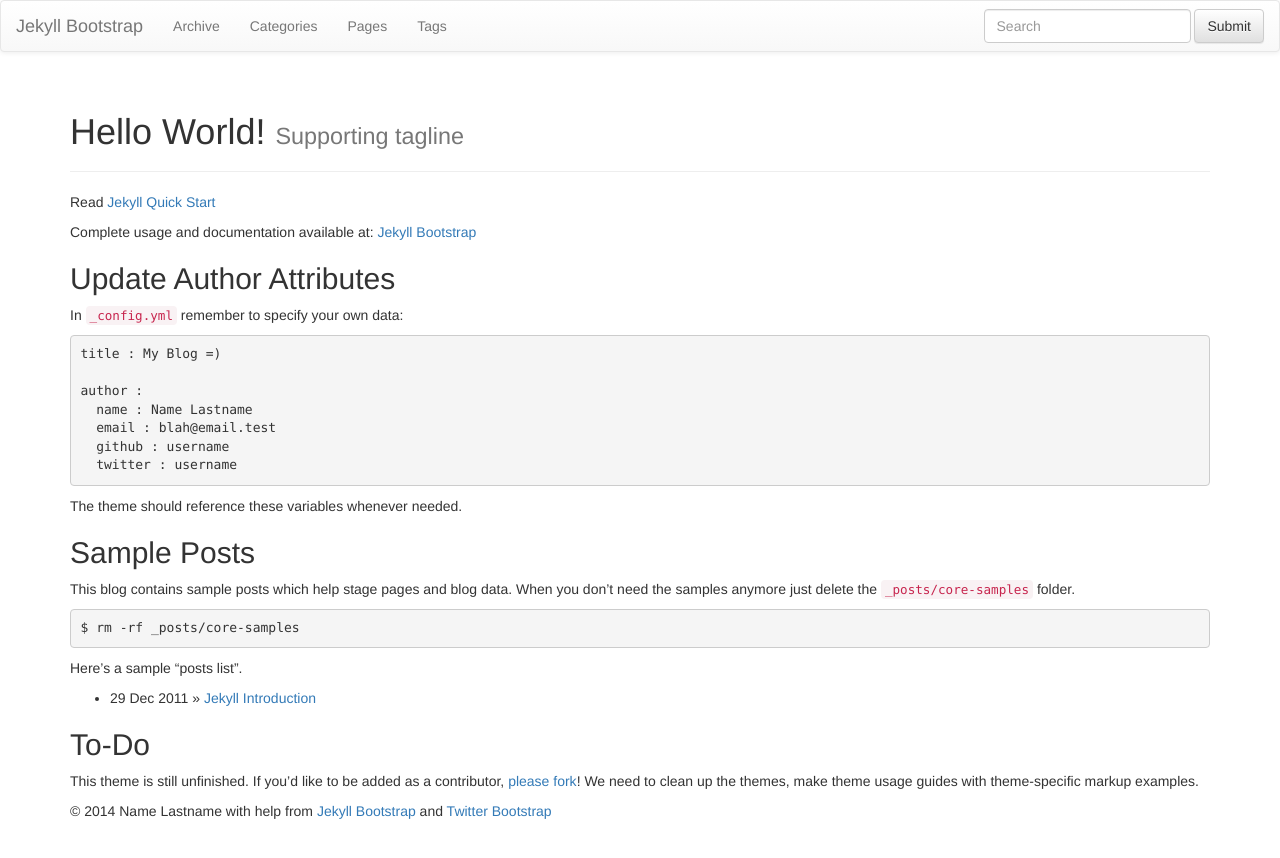
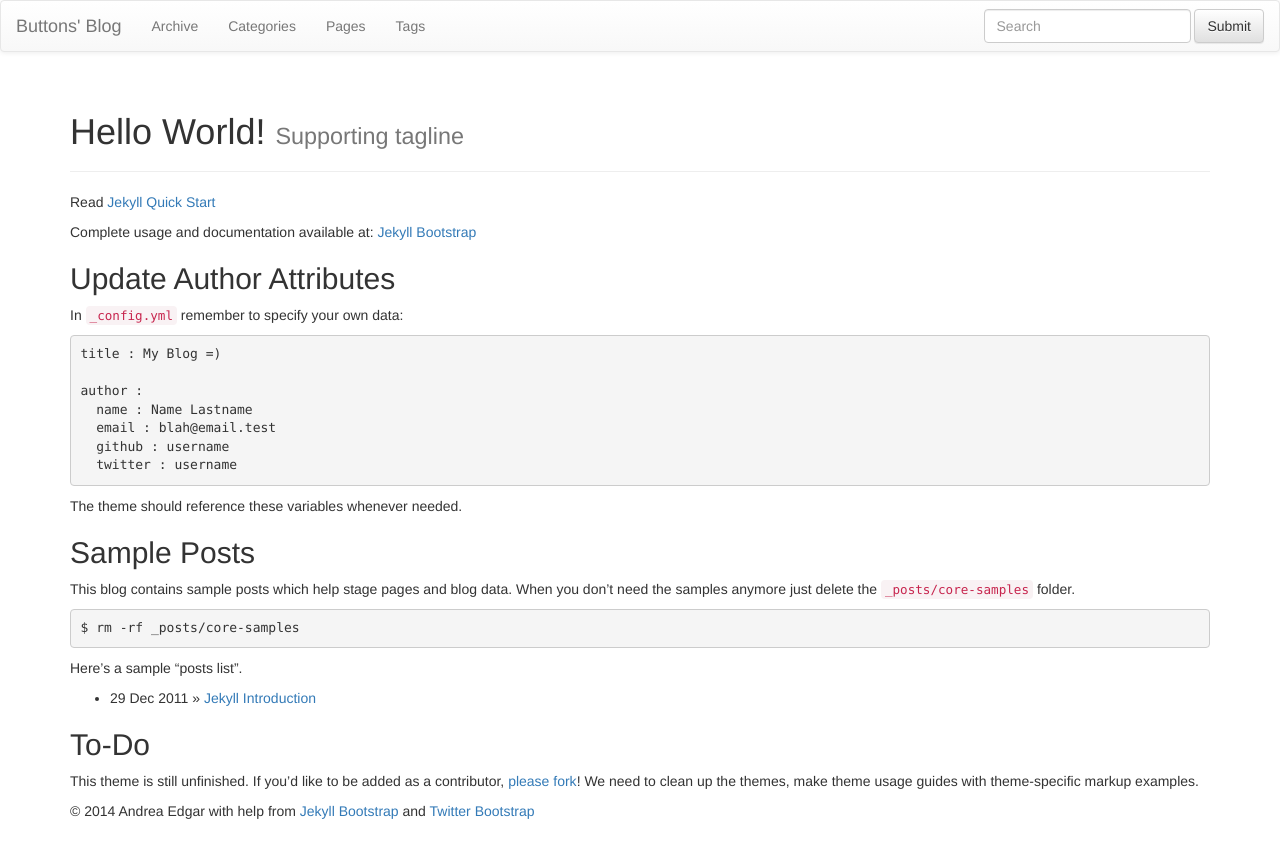
Before and after one commit to x78370/jb, a Jekyll site: the page built from index.md, in a window 1280 px wide. Shown: the top 858 px of the page. Built offline with Jekyll 4.4.1, drawn with Linux system fonts in a browser that asks for light colours; nearby versions of some CDN libraries; library files that are not in the unit come from our copies.

Commit message:
basic customizing

```diff
--- a/_config.yml
+++ b/_config.yml
@@ -8,10 +8,10 @@ pygments: true
 # Themes are encouraged to use these universal variables
 # so be sure to set them if your theme uses them.
 #
-title : Jekyll Bootstrap
+title : Buttons' Blog
 tagline: Site Tagline
 author :
-  name : Name Lastname
+  name : Andrea Edgar
   email : blah@email.test
   github : username
   twitter : username
@@ -25,7 +25,7 @@ author :
 # Else if you are pushing to username.github.io, replace with your username.
 # Finally if you are pushing to a GitHub project page, include the project name at the end.
 #
-production_url : http://username.github.io
+production_url : http://x78370.github.io/jb
 
 # All Jekyll-Bootstrap specific configurations are namespaced into this hash
 #
@@ -54,7 +54,7 @@ JB :
   #   - Only the following values are falsy: ["", null, false]
   #   - When setting BASE_PATH it must be a valid url.
   #     This means always setting the protocol (http|https) or prefixing with "/"
-  BASE_PATH : false
+  BASE_PATH : http://x78370.github.io/jb
 
   # By default, the asset_path is automatically defined relative to BASE_PATH plus the enabled theme.
   # ex: [BASE_PATH]/assets/themes/[THEME-NAME]
```
